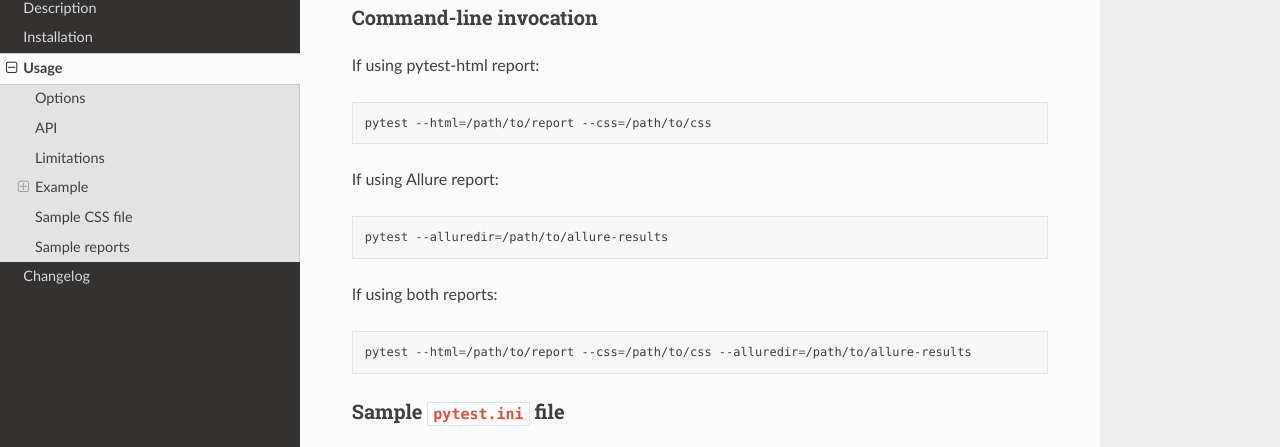
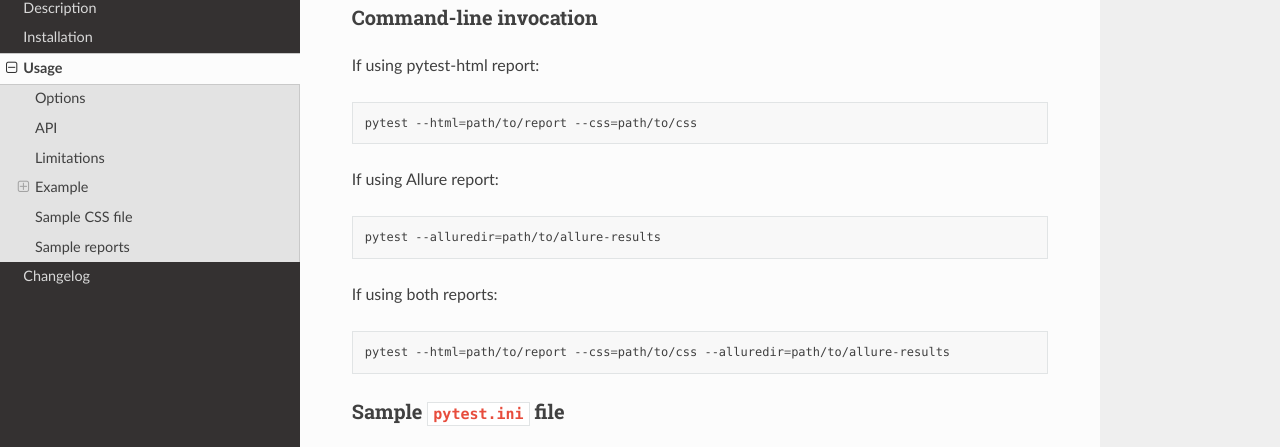
Before and after one commit to harmin-parra/pytest-report-extras, a Sphinx documentation site: the page built from docs/user_guide.rst, in a window 1280 px wide and 900 px high, scrolled down 2889 px. Shown: the part 144-591 px from the top of the window. Built offline with Sphinx 7.4.7 and the Read the Docs theme 3.1.0, drawn with Linux system fonts in a browser that asks for light colours; some of the changed text lies outside the part shown.

Commit message:
update docs

```diff
--- a/docs/user_guide.rst
+++ b/docs/user_guide.rst
@@ -158,19 +158,19 @@
 
 .. code-block:: bash
 
-  pytest --html=/path/to/report --css=/path/to/css
+  pytest --html=path/to/report --css=path/to/css
 
 If using Allure report:
 
 .. code-block:: bash
 
-  pytest --alluredir=/path/to/allure-results
+  pytest --alluredir=path/to/allure-results
 
 If using both reports:
 
 .. code-block:: bash
 
-  pytest --html=/path/to/report --css=/path/to/css --alluredir=/path/to/allure-results
+  pytest --html=path/to/report --css=path/to/css --alluredir=path/to/allure-results
 
 
 Sample ``pytest.ini`` file
```
Also changed, not shown: other parts of docs/user_guide.rst (+1 -1 lines).
